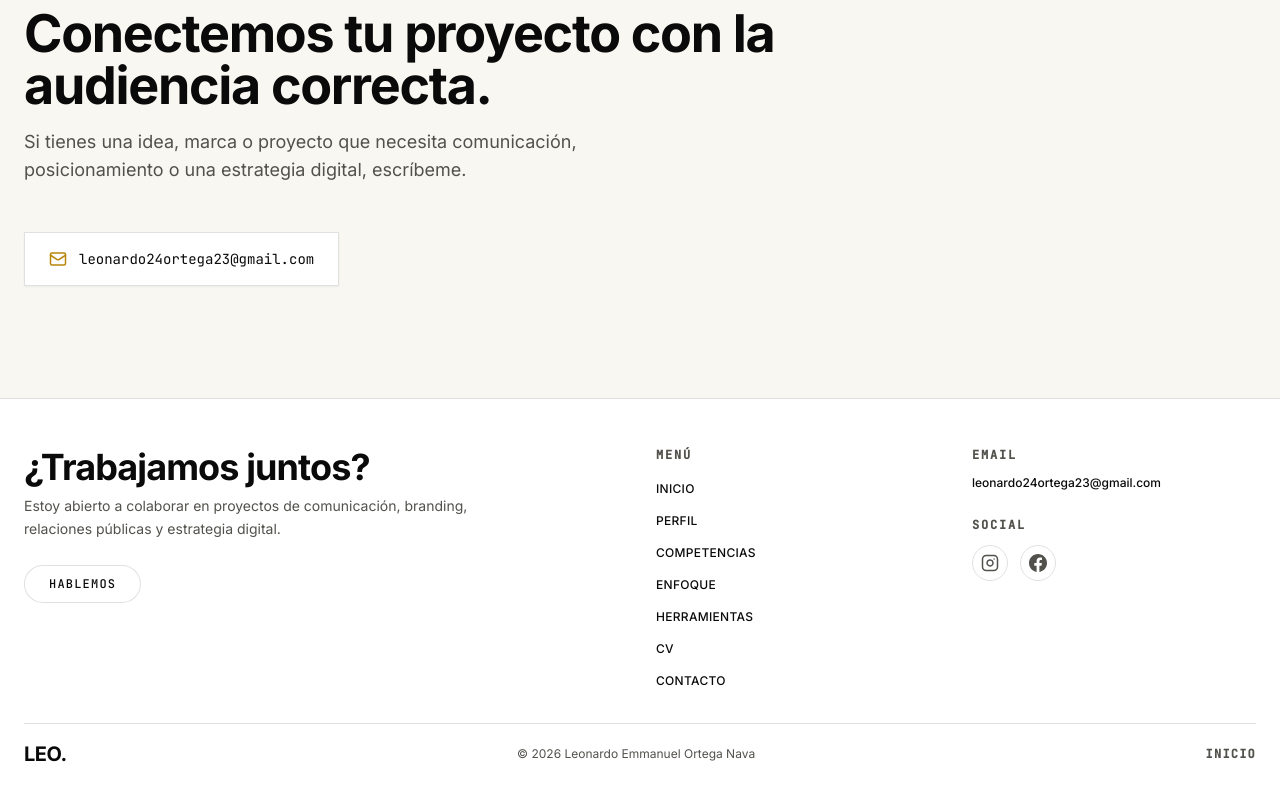
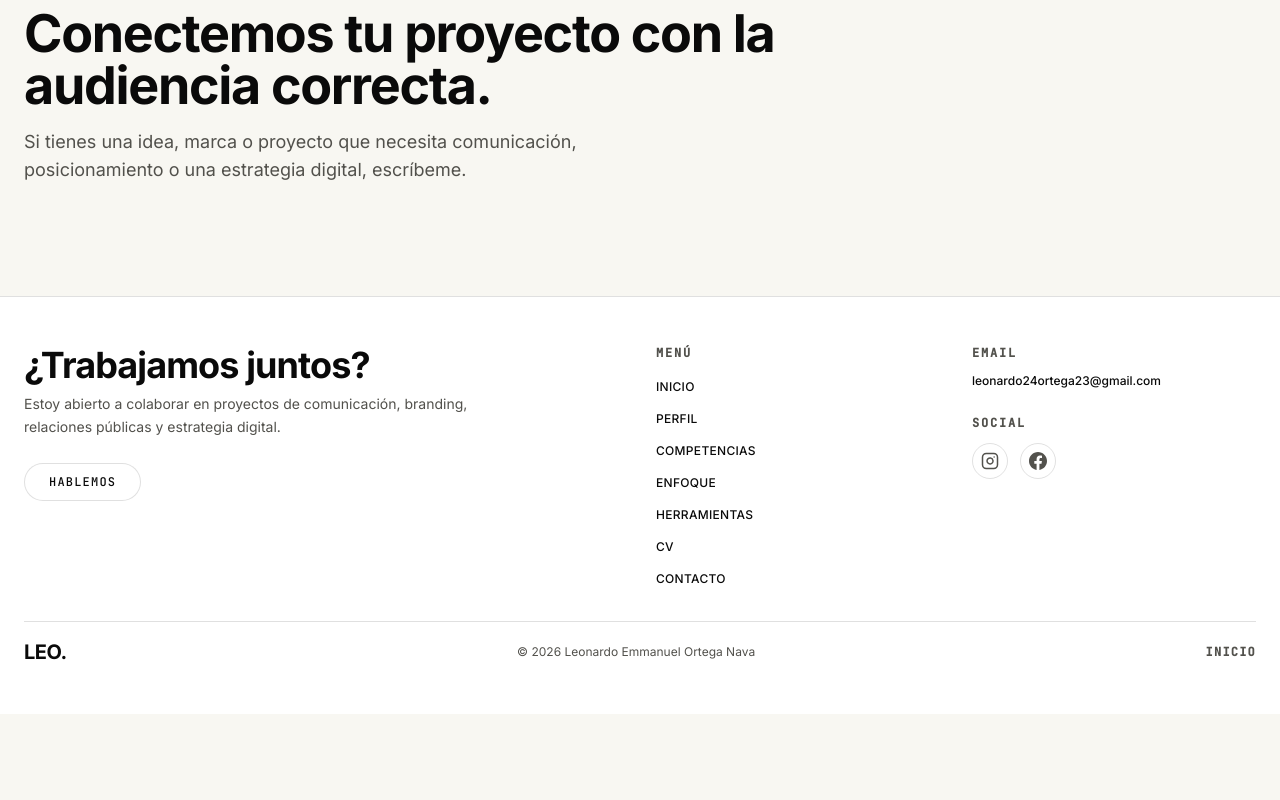
Before and after one commit to leonardo0rtega/LeonardoOrtega, a React (Vite) app: page / in a window 1280 px wide. Shown: the part 5295-6095 px from the top of the page. After the commit the page ends 6009 px from the top, so only its background shows below. Built offline with nearby package versions, Linux system fonts and the light colour scheme.

Commit message:
fix: quitar email duplicado de Contacto

```diff
--- a/src/components/Contact.tsx
+++ b/src/components/Contact.tsx
@@ -1,5 +1,3 @@
-import { Mail } from 'lucide-react'
-import { contact } from '../data/contact'
 import { useApp } from '../context/AppContext.tsx'
 import SectionHeader from './SectionHeader'
 
@@ -19,14 +17,6 @@ export default function Contact() {
           subtitle={t('contact.text')}
           titleId="contact-title"
         />
-
-        <a
-          href={`mailto:${contact.email}`}
-          className="group mt-12 inline-flex w-full items-center gap-3 border border-[var(--border)] bg-surface px-6 py-4 font-mono text-sm text-primary transition-all hover:border-accent hover:text-accent shadow-sm sm:w-auto"
-        >
-          <Mail size={18} className="text-accent transition-transform group-hover:scale-110" />
-          <span>{contact.email}</span>
-        </a>
       </div>
     </section>
   )
```
Also changed, not shown: 5 other files (tests, documents, lock files or other folders).
